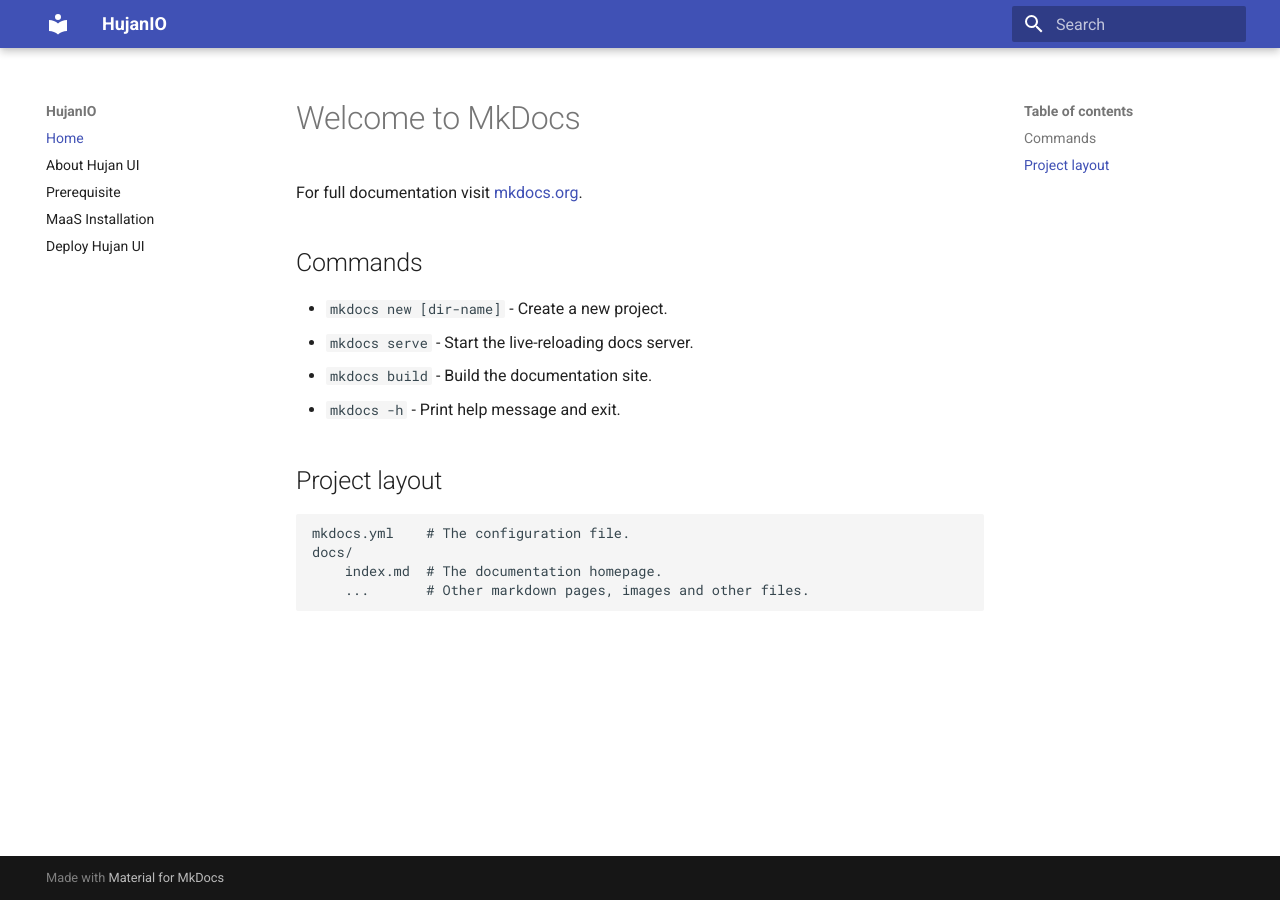
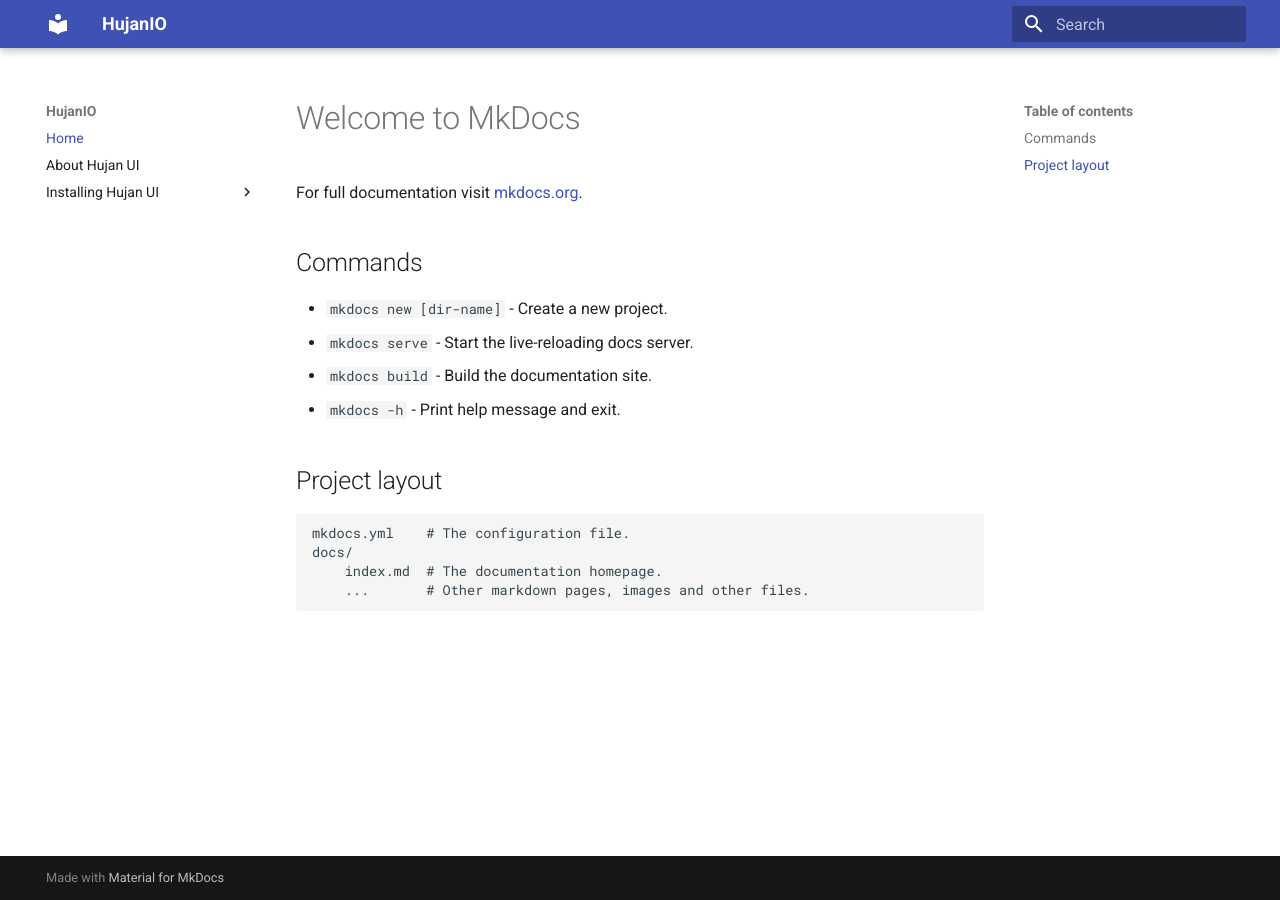
Before and after one commit to hujanio/hujanio.github.io, an MkDocs documentation site: the page built from docs/index.md, in a window 1280 px wide. Built offline with MkDocs 1.6.1 and Material for MkDocs 9.7.7, drawn with Linux system fonts in a browser that asks for light colours.

Commit message:
change outline

```diff
--- a/mkdocs.yml
+++ b/mkdocs.yml
@@ -5,6 +5,7 @@ theme :
 nav:
   - Home: index.md
   - About Hujan UI : about.md
-  - Prerequisite: prerequisite.md
-  - MaaS Installation: install-maas.md
-  - Deploy Hujan UI : install.md
+  - Installing Hujan UI :
+      - Prerequisite: prerequisite.md
+      - MaaS Installation: install-maas.md
+      - Deploy Hujan UI : install.md
```
